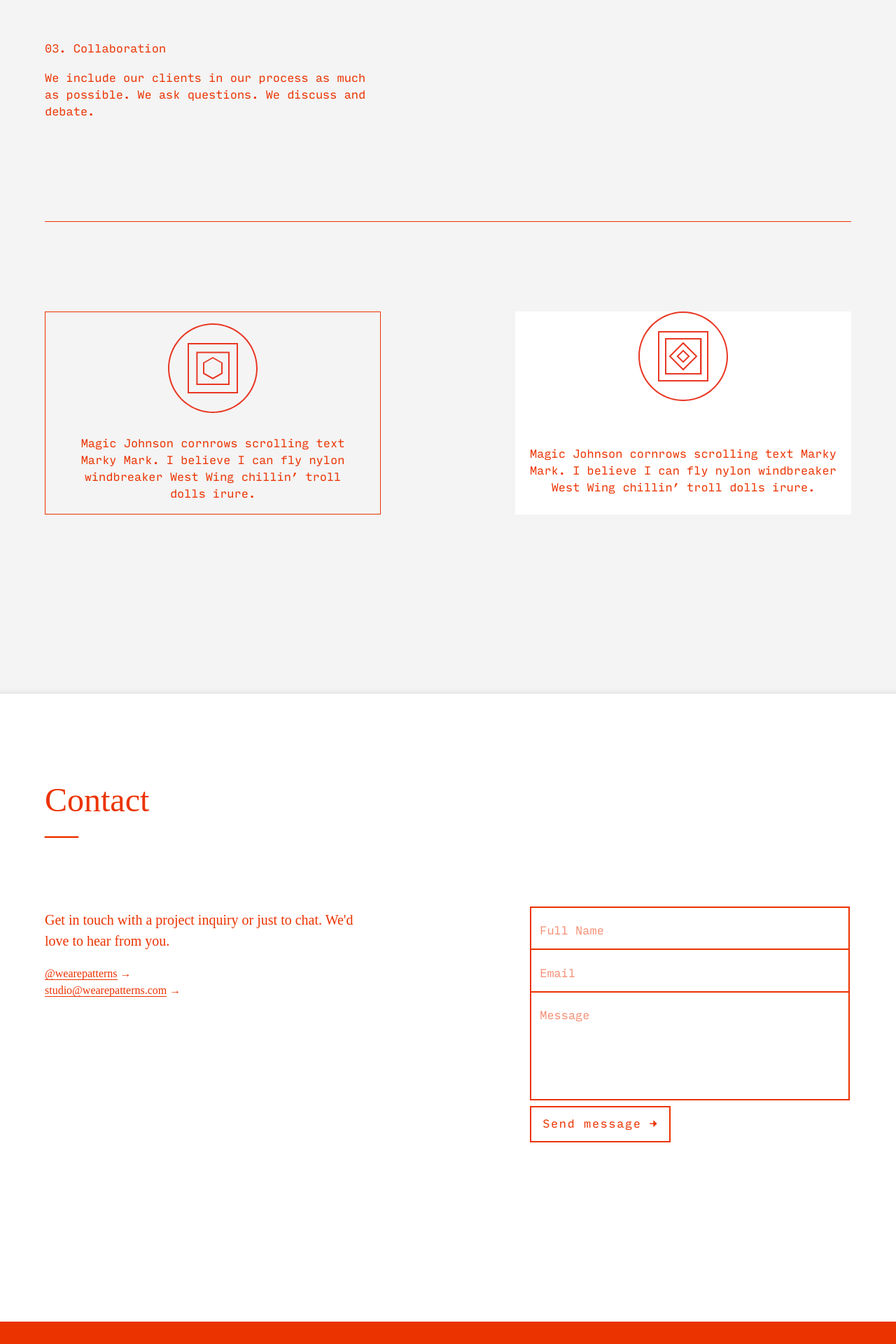
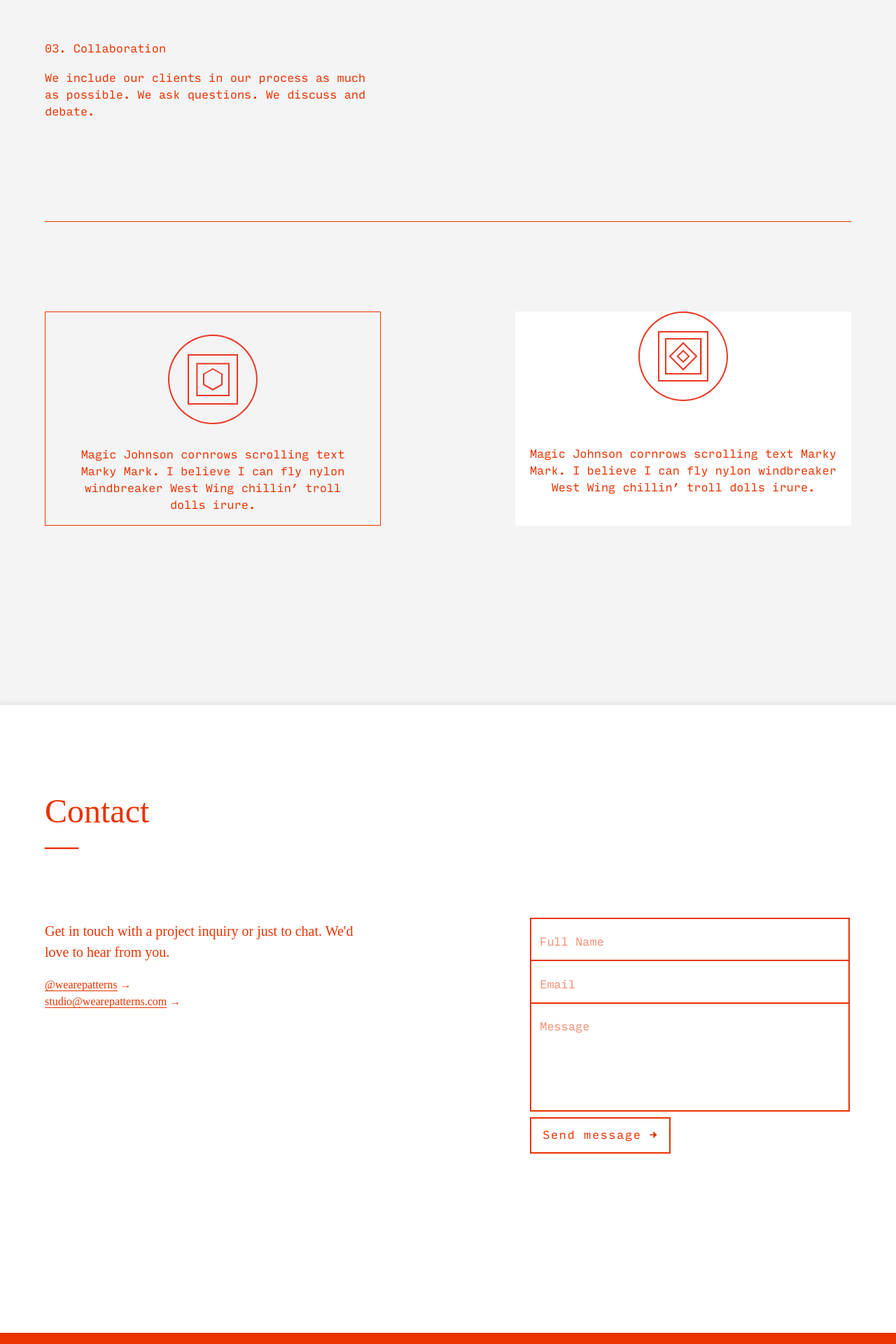
Before and after one commit to wearepatterns/wearepatterns.github.io, a Jekyll site: the page built from index.markdown, in a window 1280 px wide. Shown: the part 961-2881 px from the top of the page at 70% size. Built offline with Jekyll 4.4.1, drawn with Linux system fonts in a browser that asks for light colours.

Commit message:
Update new.html

```diff
--- a/_layouts/new.html
+++ b/_layouts/new.html
@@ -74,7 +74,7 @@
             <div class="flex-ns flex-wrap-ns justify-between-ns pt4 pt6-l mt4 mt6-l bt b--red fw3" style="max-width:80rem;">
                 <div class="ba measure-ns tc">
                     <div class="flex justify-center w-100">
-                        <img class="pt3-ns w3 w4-l" src="/design.svg">
+                        <img class="pt4-ns w3 w4-l" src="/design.svg">
                     </div>
                     <!--<h2 class="mt4 f5 fw3 normal lh-title">Design</h2>-->
                     <p class="mt4 input-mono ph4-ns">Magic Johnson cornrows scrolling text Marky Mark. I believe I can fly nylon windbreaker West Wing chillin’ troll dolls irure.</p>
```
